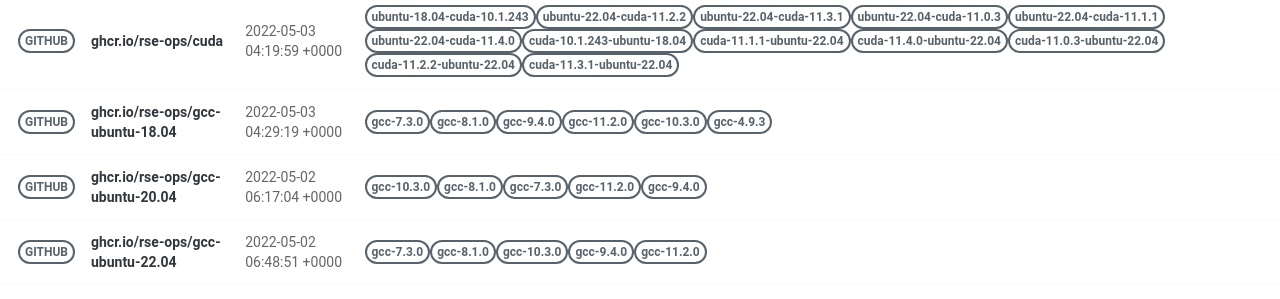
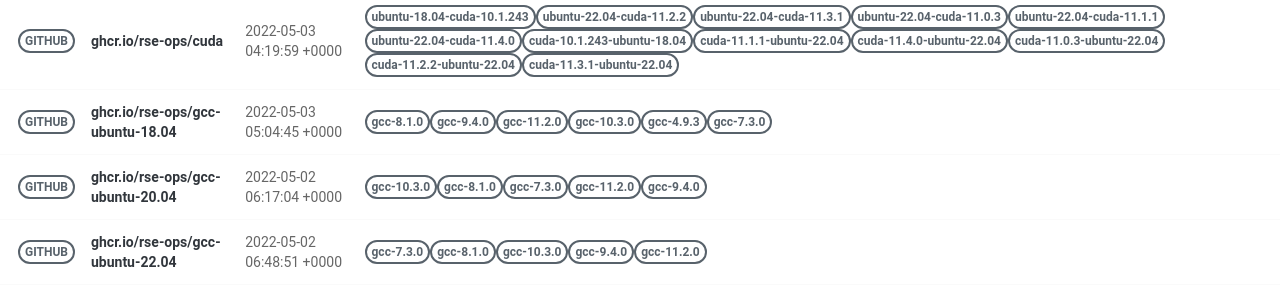
Before and after one commit to rse-ops/docker-images, a Jekyll site: the page built from pages/index.md, in a window 1280 px wide. Shown: the part 502-801 px from the top of the page. Built offline with Jekyll 4.4.1, drawn with Linux system fonts in a browser that asks for light colours; nearby versions of some CDN libraries.

Commit message:
Automated push to update library 2022-05-03

```diff
--- a/_library/ghcr.io-rse-ops-gcc-ubuntu-18.04.md
+++ b/_library/ghcr.io-rse-ops-gcc-ubuntu-18.04.md
@@ -1,14 +1,11 @@
 ---
 layout: container
 name: ghcr.io/rse-ops/gcc-ubuntu-18.04
-updated_at: 2022-05-03 04:29:19.084701
+updated_at: 2022-05-03 05:04:45.360920
 
 
 container_url: https://github.com/orgs/rse-ops/packages/container/package/gcc-ubuntu-18.04
 versions:
- - tag: gcc-7.3.0
-   dockerfile: https://github.com/rse-ops/docker-images/blob/main/ubuntu/gcc/Dockerfile
-   manifest: https://crane.ggcr.dev/manifest/ghcr.io/rse-ops/gcc-ubuntu-18.04:gcc-7.3.0
  - tag: gcc-8.1.0
    dockerfile: https://github.com/rse-ops/docker-images/blob/main/ubuntu/gcc/Dockerfile
    manifest: https://crane.ggcr.dev/manifest/ghcr.io/rse-ops/gcc-ubuntu-18.04:gcc-8.1.0
```
Also changed, not shown: other parts of _library/ghcr.io-rse-ops-gcc-ubuntu-18.04.md (+3 -0 lines).
